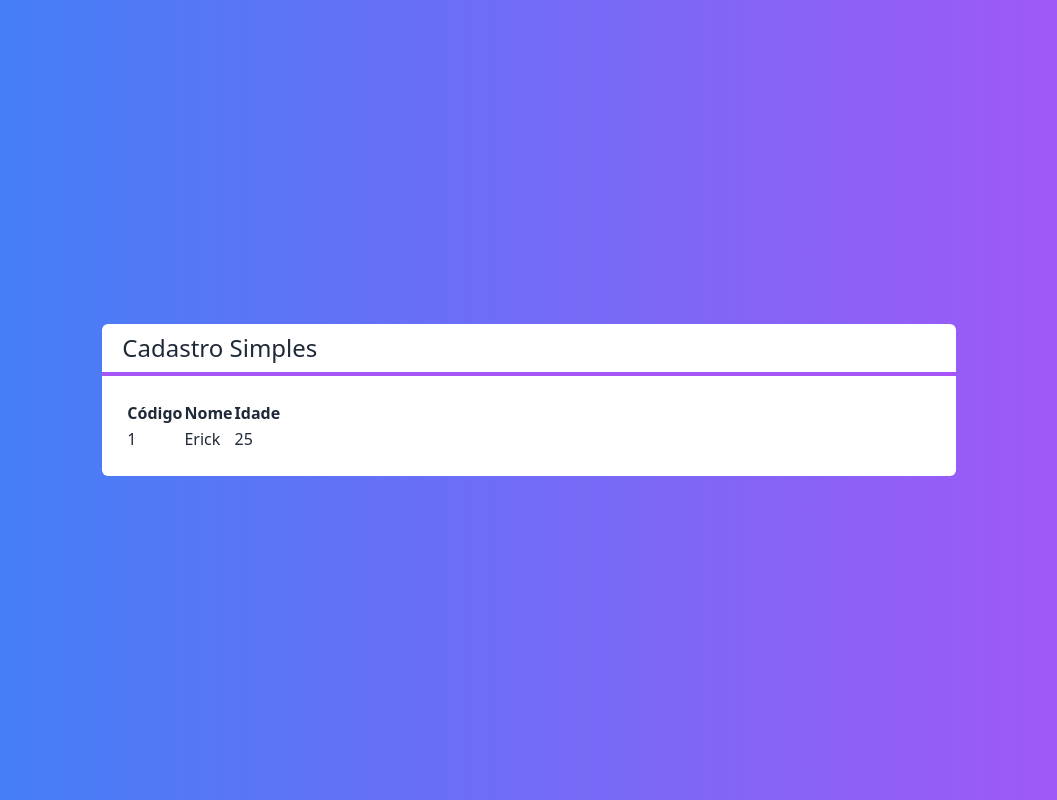
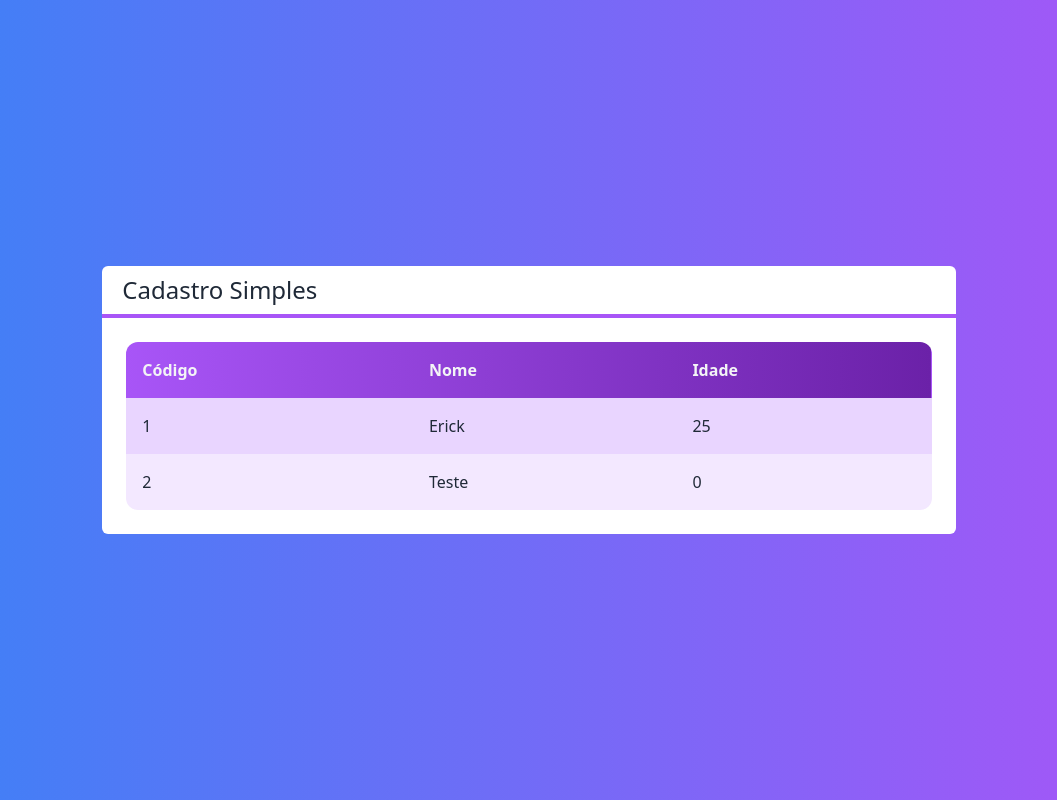
Before and after one commit to Erick-de-Paiva/projeto-next-crud, a Next.js app: page / in a window 1280 px wide. Shown: the whole page, without its empty margins (111-1168 px from the left). Built offline with nearby package versions, Linux system fonts and the light colour scheme.

Commit message:
componente tabela #02

```diff
--- a/src/components/Tabela.tsx
+++ b/src/components/Tabela.tsx
@@ -9,9 +9,9 @@
     function renderizarCabecalho() {
         return (
             <tr>
-                <th>Código</th>
-                <th>Nome</th>
-                <th>Idade</th>
+                <th className="text-left p-4">Código</th>
+                <th className="text-left p-4">Nome</th>
+                <th className="text-left p-4">Idade</th>
             </tr>
         )
     }
@@ -19,18 +19,22 @@
     function renderizarDados() {
         return props.clientes?.map((cliente, i) => {
             return (
-                <tr key={`cliente.id`}>
-                    <td>{cliente.id}</td>
-                    <td>{cliente.nome}</td>
-                    <td>{cliente.idade}</td>
+                <tr key={`cliente.id`}
+                    className={`${i % 2 === 0 ? 'bg-purple-200' : 'bg-purple-100'}`}>
+                    <td className="text-left p-4">{cliente.id}</td>
+                    <td className="text-left p-4">{cliente.nome}</td>
+                    <td className="text-left p-4">{cliente.idade}</td>
                 </tr>
             )
         })
     }
 
     return (
-        <table>
-            <thead>
+        <table className="w-full rounded-xl overflow-hidden">
+            <thead className={`
+                text-gray-100
+                bg-gradient-to-r from-purple-500 to-purple-800
+            `}>
                 {renderizarCabecalho()}
             </thead>
             <tbody>
--- a/src/pages/index.tsx
+++ b/src/pages/index.tsx
@@ -5,7 +5,8 @@
 export default function Home() {
 
   const clientes = [
-    new Cliente('Erick', 25, '1')
+    new Cliente('Erick', 25, '1'),
+    new Cliente('Teste', 0, '2')
   ]
 
   return (
```
